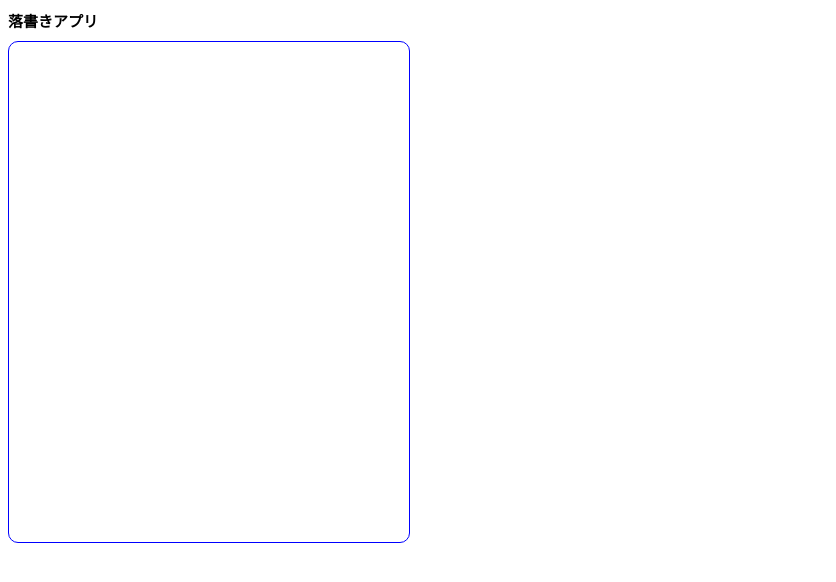
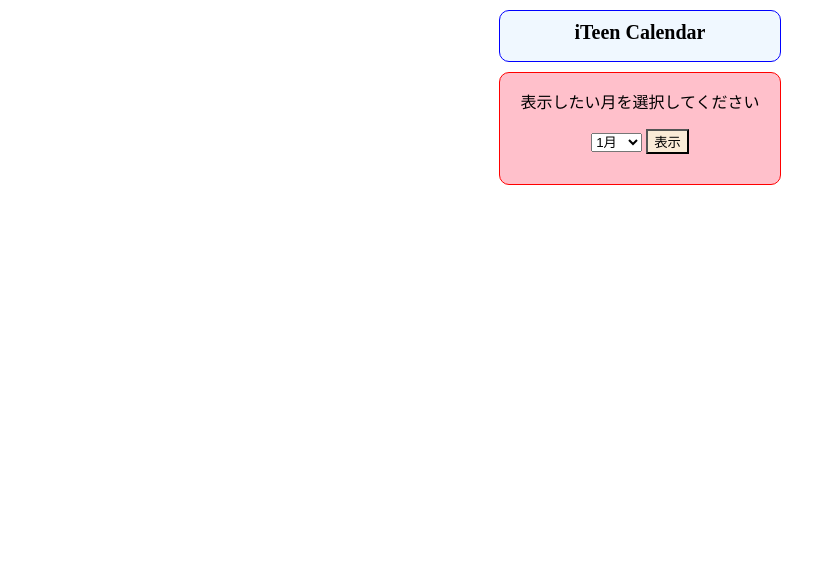
Before and after one commit to iteenfk/iteenkasuga, a plain HTML site: page index.html in a window 1280 px wide. Shown: the whole page, without its empty margins (0-836 px from the left). Drawn offline with Linux system fonts and the light colour scheme.

Commit message:
Add files via upload

```diff
--- a/css/style.css
+++ b/css/style.css
@@ -1,9 +1,30 @@
+
 h1{
-    font-size: 15px;
-}
-canvas{
+    background-color: aliceblue;
+    width: 280px;
+    height: 40px;
+    display: block;
+    margin: 10px auto;
+    font-size: 20px;
     border: 1px solid blue;
     border-radius: 10px;
-    touch-action: none;
+    text-align: center;
+    padding-top: 10px;
+}
 
+main{
+    text-align: center;
+    background-color: pink;
+    width: 280px;
+    margin: 0 auto;
+    border: 1px solid red;
+    border-radius: 10px;
 }
+
+button{
+    background-color: antiquewhite;
+}
+#calendar{
+    margin: 30px auto;
+    width: 62%;
+}
--- a/index.html
+++ b/index.html
@@ -4,12 +4,35 @@
         <meta charset="UTF-8">
         <meta http-equiv="X-UA-Compatible" content="IE=edge">
         <meta name="viewport" content="width=device-width, initial-scale=1.0">
-    <title>落書きアプリ</title>
+        <title>カレンダーアプリ</title>
         <link rel="stylesheet" href="css/style.css">
     </head>
+
     <body>
-    <h1>落書きアプリ</h1>
-    <canvas id="canvas" width="400" height="500"></canvas>
+      <header>
+        <h1>iTeen Calendar</h1>
+      </header>
+      <main>
+          <p>表示したい月を選択してください</p>
+          <select id="monthSelect">
+              <option value="0">1月</option>
+              <option value="1">2月</option>
+              <option value="2">3月</option>
+              <option value="3">4月</option>
+              <option value="4">5月</option>
+              <option value="5">6月</option>
+              <option value="6">7月</option>
+              <option value="7">8月</option>
+              <option value="8">9月</option>
+              <option value="9">10月</option>
+              <option value="10">11月</option>
+              <option value="11">12月</option>
+          </select>
+          <button onclick="displayCalendar()">表示</button>
+
+          <div id="calendar"></div>
+
+      </main>
 
       <script src="js/main.js"></script>
     </body>
--- a/js/main.js
+++ b/js/main.js
@@ -1,41 +1,44 @@
-// canvas要素の取得
-const canvas = document.querySelector("#canvas");
+"use strict"
 
-// 描画コンテキストの取得
-const context = canvas.getContext("2d");
+function displayCalendar() {
+    // 選択された月を取得する
+    const monthSelect = document.getElementById("monthSelect");
+    // console.log(monthSelect);
+    const monthIndex = monthSelect.selectedIndex;
+    // console.log(monthIndex);
+    const monthValue = monthSelect.options[monthIndex].value;
+    // console.log(monthValue);
 
-// 描画スタイルの初期化
-context.lineWidth = 5;
-context.lineJoin = "round";
-context.lineCap = "round";
-context.strokeStyle = "red";
+    // 指定された月の最初の日を取得する
+    const date = new Date();
+    // console.log(date);
+    date.setMonth(monthValue);
+    date.setDate(1);
+    // console.log(date.toLocaleDateString());
 
-// 描画状態の初期化
-let isDrawing = false;
-let lastX = 0;
-let lastY = 0;
+    // カレンダーのHTMLを作成する
+    let calendarHTML = "<table>";
+    // console.log(calendarHTML);
+    calendarHTML += "<tr><th>日</th><th>月</th><th>火</th><th>水</th><th>木</th><th>金</th><th>土</th></tr>";
+    // console.log(calendarHTML);
 
-// タッチの動きを検知して描画を行う関数
-function draw(e) {
-  if (!isDrawing) return;
-  context.beginPath();
-  context.moveTo(lastX, lastY);
-  context.lineTo(e.touches[0].clientX, e.touches[0].clientY);
-  context.stroke();
-  [lastX, lastY] = [e.touches[0].clientX, e.touches[0].clientY];
-}
+    // カレンダーの各日付についてループ処理する
+    while (date.getMonth() == monthValue) {
+      calendarHTML += "<tr>";
+      for (let i = 0; i < 7; i++) {
+        if (date.getDay() == i) {
+          calendarHTML += "<td>" + date.getDate() + "</td>";
+          date.setDate(date.getDate() + 1);
+        } else {
+          calendarHTML += "<td></td>";
+        }
+      }
+      calendarHTML += "</tr>";
+    }
 
-canvas.addEventListener("touchstart", e => {
-  e.preventDefault();
-  isDrawing = true;
-  [lastX, lastY] = [e.touches[0].clientX, e.touches[0].clientY];
-});
+    calendarHTML += "</table>";
+    // console.log(calendarHTML);
 
-canvas.addEventListener("touchmove", e => {
-  e.preventDefault();
-  draw(e);
-});
-
-canvas.addEventListener("touchend", () => (isDrawing = false));
-
-canvas.addEventListener("touchcancel", () => (isDrawing = false));
+    // カレンダーを表示する
+    document.getElementById("calendar").innerHTML = calendarHTML;
+  }
```
Lines whose indentation alone changed are shown as unchanged.
